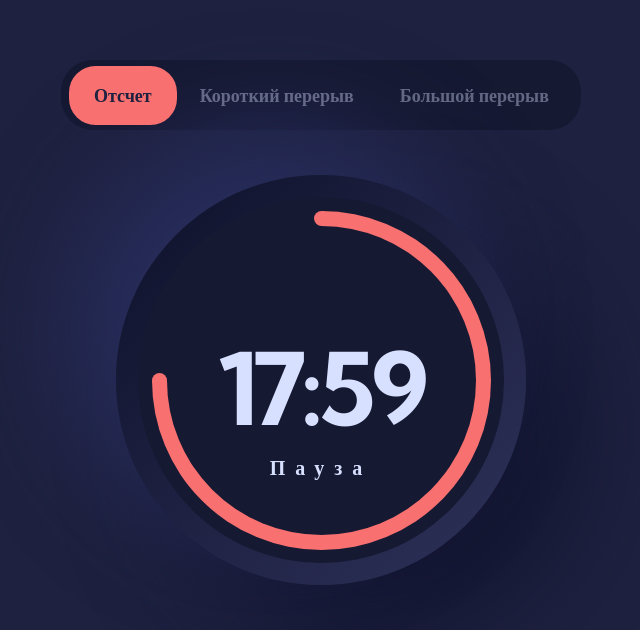
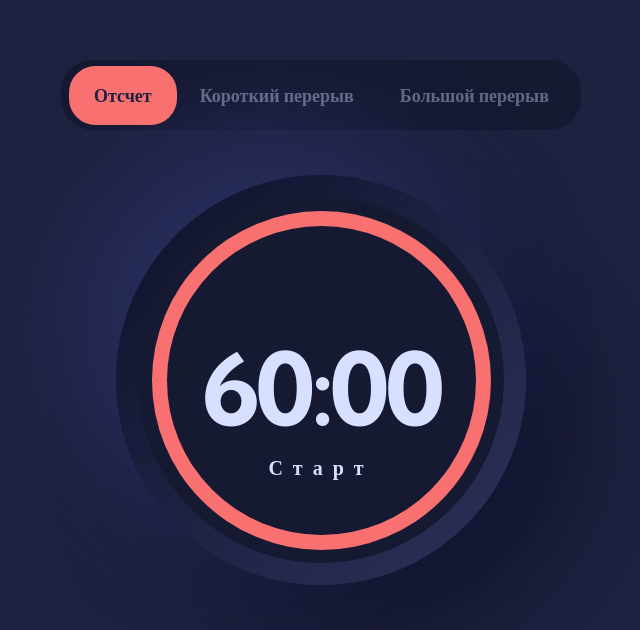
Before and after one commit to saglushevich/timer, a React (Create React App) app: page / in a window 1280 px wide. Shown: the top 630 px of the page, without its empty margins (319-959 px from the left). Built offline with nearby package versions, Linux system fonts and the light colour scheme.

Commit message:
time management functionality was added

```diff
--- a/src/components/App/App.js
+++ b/src/components/App/App.js
@@ -1,13 +1,39 @@
 import Timer from "../Timer/Timer";
 import Buttons from "../Buttons/Buttons";
 import '../../styles/styles.sass'
+import {useState, useEffect} from 'react'
 
 function App() {
+    const [timerType, setTimerType] = useState('timer');
+    const [time, setTime] = useState(sessionStorage.getItem('time') || 3600);
+    const [initialTime, setInitialTime] = useState(time)
+    const [timerStatus, setTimerStatus] = useState(false);
+
+    useEffect(() => {
+        switch (timerType) {
+            case "short":
+                setTimerStatus(false)
+                setTime(300);
+                setInitialTime(300)
+                break;
+            case "long":
+                setTimerStatus(false)
+                setTime(900)
+                setInitialTime(900)
+                break;
+            default:
+                setTimerStatus(false)
+                setTime(3600)
+                setInitialTime(3600)
+                break;
+        }
+    }, [timerType])
+
     return (
         <div className="App">
             <div className="container">
-                <Buttons/>
-                <Timer/>
+                <Buttons setTimerType={setTimerType} timerType={timerType}/>
+                <Timer time={time} setTime={setTime} initialTime={initialTime} timerStatus={timerStatus} setTimerStatus={setTimerStatus}/>
             </div>
         </div>
     );
--- a/src/components/Buttons/Buttons.js
+++ b/src/components/Buttons/Buttons.js
@@ -1,12 +1,28 @@
-import './Buttons.sass'
+import './Buttons.sass';
 
-function Buttons () {
+function Buttons (props) {
+
+    let {timerType, setTimerType} = props
+
+    const types = [
+        {type: 'timer', title: "Отсчет"},
+        {type: 'short', title: "Короткий перерыв"},
+        {type: 'long', title: "Большой перерыв"},
+    ]
+
+    const btns = types.map(item => {
+        const {type, title} = item;
+        const active = type === timerType;
+        const activeClass = active ? "buttons__item buttons__item_active" : "buttons__item";
+        return (
+            <div key={title} onClick={() => setTimerType(type)} className={activeClass}>{title}</div>
+        )
+    })
+
     return (
         <div className="buttons">
             <div className="buttons__wrapper">
-                <div className="buttons__item buttons__item_active">Отсчет</div>
-                <div className="buttons__item">Короткий перерыв</div>
-                <div className="buttons__item">Большой перерыв</div>
+                {btns}
             </div>
         </div>
     )
--- a/src/components/Timer/Timer.js
+++ b/src/components/Timer/Timer.js
@@ -1,14 +1,49 @@
+/* eslint-disable eqeqeq */
+/* eslint-disable react-hooks/exhaustive-deps */
 import './Timer.sass'
+import {useEffect} from 'react'
 
-function Timer () {
+function Timer (props) {
+    const {time, setTime, initialTime, timerStatus, setTimerStatus} = props;
+
+    const startTimer = () => {
+        if (time > 0 && timerStatus) {
+            setTimeout(() => {
+                setTime(time => time - 1)
+            }, 1000)
+        } else {
+            setTimerStatus(false)
+            sessionStorage.removeItem("time")
+        }
+        sessionStorage.setItem('time', time)
+    }
+
+    const resetTimer = () => {
+        sessionStorage.removeItem("time")
+        setTime(3600)
+        setTimerStatus(true)
+    }
+
+    useEffect(() => {
+        startTimer();
+        if (sessionStorage.getItem("time") == 0) {
+            sessionStorage.removeItem("time")
+        }
+    }, [timerStatus, time])
+
+    let minutes = Math.floor(time / 60)
+    let seconds = time % 60;
+
+
     return (
         <div className="timer">
-            <div className="timer__wrapper">
+            <div className="timer__wrapper" style={time === 0 ? {"boxShadow" : " -25px -25px 100px #F87070, 25px 25px 100px #F87070 ", "background" : "linear-gradient(315deg, #2E325A 0%, #F87070 100%)" } : null}>
                 <div className="timer__oval">
-                    <div className="timer__progress">
+                    <div className="timer__progress" style={{"background" : `conic-gradient(#F87070 ${(time * 100) / initialTime}%, #161932 0%)`}}>
                         <div className="timer__info">
-                            <h1 className="timer__time">17:59</h1>
-                            <div className="timer__btn">Пауза</div>
+                            <div className="timer__time">{minutes}:{seconds >= 10 ? seconds : `0${seconds}`}</div>
+                            <div onClick={() => setTimerStatus(timerStatus => !timerStatus)} style={time ? {"display" : "block"} : {"display" : "none"}} className="timer__btn">{timerStatus ? "Стоп" : "Старт"}</div>
+                            <div onClick={resetTimer} style={time ? {"display" : "none"} : {"display" : "block"}} className="timer__btn">Запуск</div>
                         </div>
                     </div>
                 </div>
--- a/src/components/Timer/Timer.sass
+++ b/src/components/Timer/Timer.sass
@@ -22,29 +22,9 @@
         display: flex
         align-items: center
         justify-content: center
-        position: relative
         width: 339px
         height: 339px
         border-radius: 100%
-        background: conic-gradient(#F87070 270deg, #161932 90deg)
-        &::before
-            content: ""
-            position: absolute
-            display: block
-            width: 15px
-            border-radius: 100%
-            height: 15px
-            background-color: #F87070
-            top: 0
-        &::after
-            content: ""
-            position: absolute
-            display: block
-            width: 15px
-            border-radius: 100%
-            height: 15px
-            background-color: #F87070
-            left: 0
     &__info
         width: 309px
         height: 309px
```
